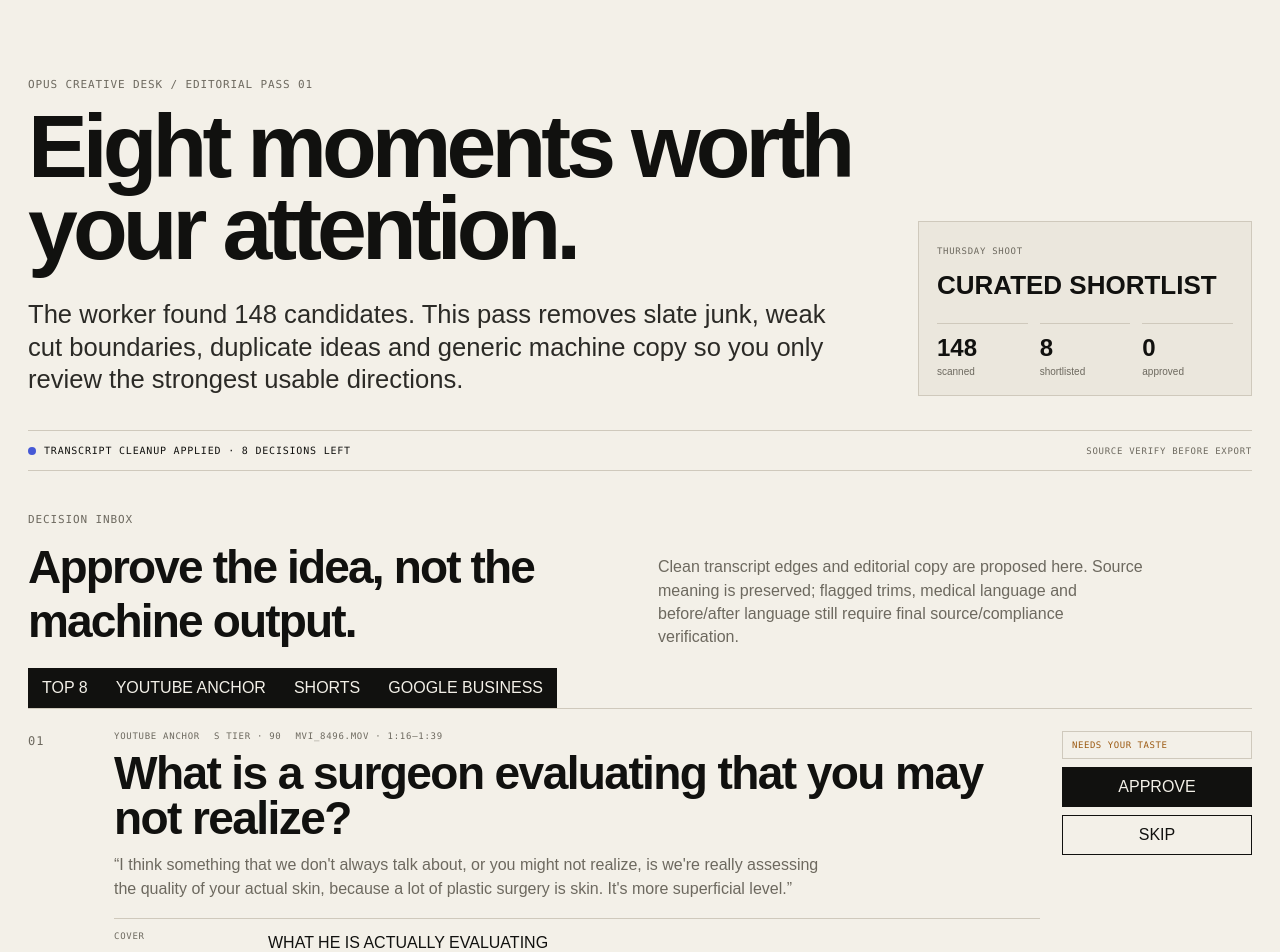
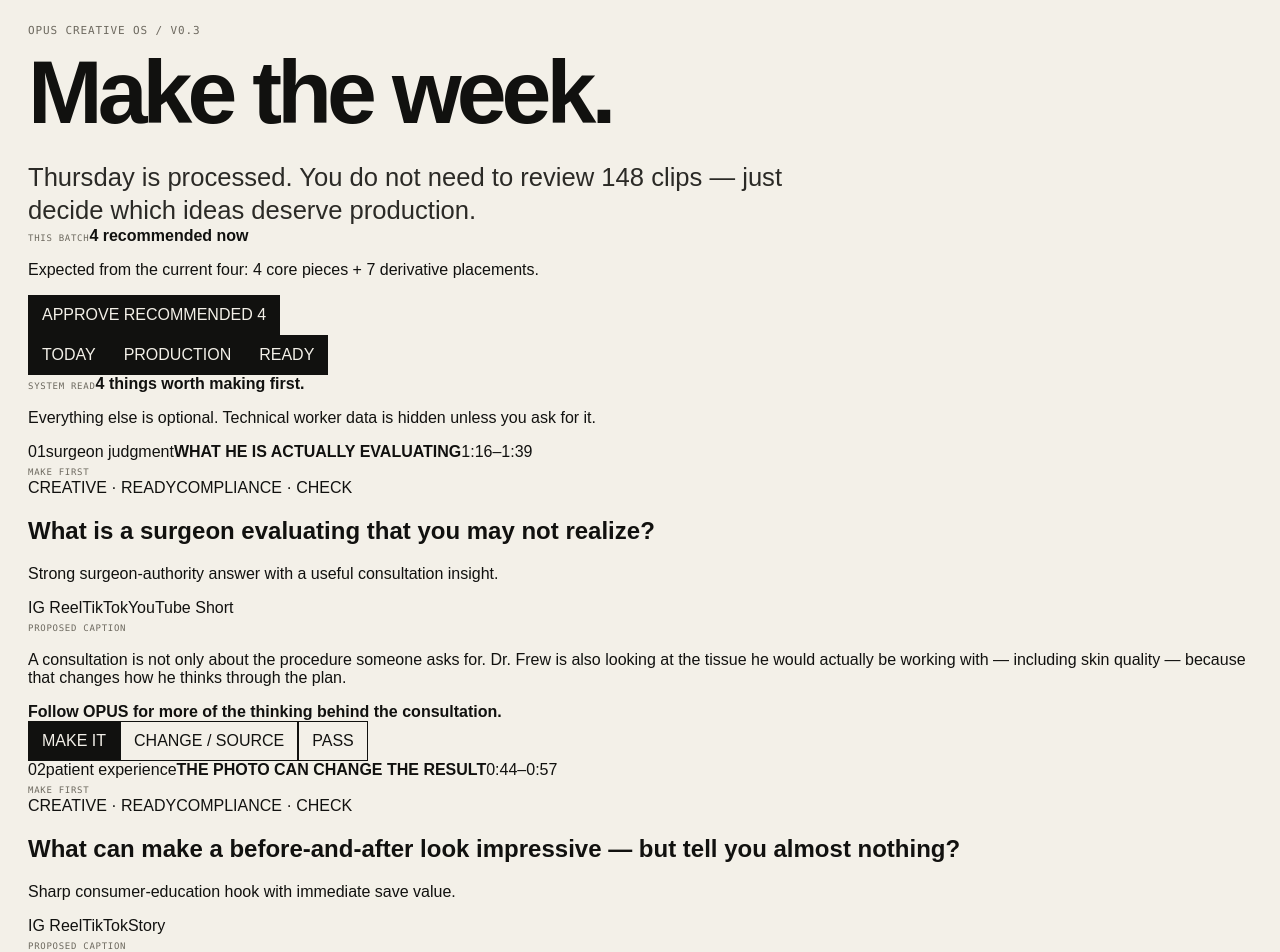
Before and after one commit to amydojo/opus-creative-worker, a Next.js app: page / in a window 1280 px wide. Shown: the top 952 px of the page. Built offline with nearby package versions, Linux system fonts and the light colour scheme.

Commit message:
feat: turn V0.3 into production cockpit

```diff
--- a/components/creative-desk.tsx
+++ b/components/creative-desk.tsx
@@ -1,48 +1,66 @@
 'use client';
 
 import { useMemo, useState } from 'react';
-import { cloudV2Packages, cloudV2Summary, type CloudPackage } from '@/lib/cloud-v2-packages';
+import { cloudV2Packages, type CloudPackage } from '@/lib/cloud-v2-packages';
 
-type ReviewState = 'REVIEW' | 'READY' | 'SKIP';
-type Item = CloudPackage & { reviewState: ReviewState };
-const lanes = ['all','youtube_anchor','shorts','google_business'] as const;
-type Lane = typeof lanes[number];
+type Decision='RECOMMENDED'|'APPROVED'|'PASS';
+type Stage='TODAY'|'PRODUCTION'|'READY';
+type Item=CloudPackage & { decision:Decision; stage:Stage; recommended:boolean; compliance:'CLEAR'|'CHECK'; outputs:string[]; rationale:string };
 
-function stamp(seconds: number) { const m=Math.floor(seconds/60); const s=Math.floor(seconds%60); return `${m}:${String(s).padStart(2,'0')}`; }
-function laneLabel(lane: string) { return lane.replaceAll('_',' ').toUpperCase(); }
+const priority=['opus-04e9e898fc71','opus-f28e0d28b915','opus-dcb641f936fc','opus-afb7e620170d'];
+const outputMap:Record<string,string[]>={
+ 'opus-04e9e898fc71':['IG Reel','TikTok','YouTube Short'],
+ 'opus-f28e0d28b915':['IG Reel','TikTok','Story'],
+ 'opus-dcb641f936fc':['IG Reel','Story','TikTok'],
+ 'opus-afb7e620170d':['IG Carousel/Reel','Story'],
+ 'opus-31e345937a0f':['IG Reel','TikTok','Story'],
+ 'opus-ee247f427667':['IG Reel','TikTok','Story'],
+ 'opus-4976083473be':['IG Reel','TikTok'],
+ 'opus-dfa0d1bd747f':['Google Business','IG Reel'],
+};
+const rationale:Record<string,string>={
+ 'opus-04e9e898fc71':'Strong surgeon-authority answer with a useful consultation insight.',
+ 'opus-f28e0d28b915':'Sharp consumer-education hook with immediate save value.',
+ 'opus-dcb641f936fc':'Makes the patient experience concrete through Tamara instead of generic service language.',
+ 'opus-afb7e620170d':'Clean introduction that gives Tamara a real role in the OPUS story.',
+ 'opus-31e345937a0f':'Specific evidence standard that reinforces the before/after accountability position.',
+ 'opus-ee247f427667':'Human, light construction content that breaks up the authority-heavy batch.',
+ 'opus-4976083473be':'Contrarian surgeon-selection hook with strong search/social utility.',
+ 'opus-dfa0d1bd747f':'Strong judgment signal, but safety language needs deliberate review.',
+};
+function stamp(seconds:number){const m=Math.floor(seconds/60);const s=Math.floor(seconds%60);return `${m}:${String(s).padStart(2,'0')}`}
 
-export function CreativeDesk() {
-  const [lane, setLane] = useState<Lane>('all');
-  const [items, setItems] = useState<Item[]>(cloudV2Packages.map((item) => ({...item, reviewState:'REVIEW'})));
-  const visible = useMemo(() => items.filter((item) => item.reviewState !== 'SKIP' && (lane === 'all' || item.lane === lane)), [items,lane]);
-  const approved = items.filter((item) => item.reviewState === 'READY').length;
-  const needsReview = items.filter((item) => item.reviewState === 'REVIEW').length;
-  function setState(id:string, reviewState:ReviewState) { setItems((current) => current.map((item) => item.id===id ? {...item,reviewState} : item)); }
+export function CreativeDesk(){
+ const [tab,setTab]=useState<Stage>('TODAY');
+ const [expanded,setExpanded]=useState<string|null>(null);
+ const [items,setItems]=useState<Item[]>(cloudV2Packages.map(x=>({...x,decision:'RECOMMENDED',stage:'TODAY',recommended:priority.includes(x.id),compliance:x.reviewFlags.some(f=>/medical|before\/after|service|verify/i.test(f))?'CHECK':'CLEAR',outputs:outputMap[x.id]??['IG Reel'],rationale:rationale[x.id]??'Useful source-backed moment from the Thursday batch.'})));
+ const today=useMemo(()=>items.filter(x=>x.stage===tab&&x.decision!=='PASS').sort((a,b)=>Number(b.recommended)-Number(a.recommended)),[items,tab]);
+ const recommended=items.filter(x=>x.stage==='TODAY'&&x.recommended&&x.decision==='RECOMMENDED');
+ const approved=items.filter(x=>x.decision==='APPROVED').length;
+ const approve=(id:string)=>setItems(xs=>xs.map(x=>x.id===id?{...x,decision:'APPROVED',stage:'PRODUCTION'}:x));
+ const approveBatch=()=>setItems(xs=>xs.map(x=>x.stage==='TODAY'&&x.recommended&&x.decision==='RECOMMENDED'?{...x,decision:'APPROVED',stage:'PRODUCTION'}:x));
+ const pass=(id:string)=>setItems(xs=>xs.map(x=>x.id===id?{...x,decision:'PASS'}:x));
 
-  return <main>
-    <section className="topbar">
-      <div><p className="eyebrow">OPUS CREATIVE DESK / EDITORIAL PASS 01</p><h1>Eight moments worth your attention.</h1><p className="lede">The worker found 148 candidates. This pass removes slate junk, weak cut boundaries, duplicate ideas and generic machine copy so you only review the strongest usable directions.</p></div>
-      <div className="summaryCard"><span className="tiny">THURSDAY SHOOT</span><strong>CURATED SHORTLIST</strong><div className="summaryGrid"><div><b>{cloudV2Summary.candidates}</b><span>scanned</span></div><div><b>{items.length}</b><span>shortlisted</span></div><div><b>{approved}</b><span>approved</span></div></div></div>
-    </section>
+ return <main>
+  <section className="cockpitHead"><div><p className="eyebrow">OPUS CREATIVE OS / V0.3</p><h1>Make the week.</h1><p className="lede">Thursday is processed. You do not need to review 148 clips — just decide which ideas deserve production.</p></div><div className="weekBox"><span className="tiny">THIS BATCH</span><strong>{recommended.length||approved} recommended now</strong><p>Expected from the current four: 4 core pieces + 7 derivative placements.</p><button onClick={approveBatch} disabled={!recommended.length}>APPROVE RECOMMENDED {recommended.length||4}</button></div></section>
 
-    <section className="actionBar"><div><span className="statusDot" /><span>TRANSCRIPT CLEANUP APPLIED · {needsReview} DECISIONS LEFT</span></div><span className="tiny">SOURCE VERIFY BEFORE EXPORT</span></section>
+  <nav className="cockpitNav">{(['TODAY','PRODUCTION','READY'] as Stage[]).map(x=><button key={x} className={tab===x?'active':''} onClick={()=>setTab(x)}>{x}{x==='PRODUCTION'&&approved?` · ${approved}`:''}</button>)}</nav>
 
-    <section className="resultsHeader"><div><p className="eyebrow">DECISION INBOX</p><h2>Approve the idea, not the machine output.</h2></div><p>Clean transcript edges and editorial copy are proposed here. Source meaning is preserved; flagged trims, medical language and before/after language still require final source/compliance verification.</p></section>
-    <div className="laneTabs">{lanes.map((value)=><button className={lane===value?'active':''} key={value} onClick={()=>setLane(value)}>{value==='all'?'TOP 8':laneLabel(value)}</button>)}</div>
+  {tab==='TODAY'&&<section className="briefStrip"><div><span className="tiny">SYSTEM READ</span><b>{recommended.length?`${recommended.length} things worth making first.`:'Recommended batch approved.'}</b></div><p>Everything else is optional. Technical worker data is hidden unless you ask for it.</p></section>}
 
-    <section className="results">{visible.map((item,index)=><article className="resultCard" key={item.id}>
-      <div className="rank">{String(index+1).padStart(2,'0')}</div>
-      <div className="resultMain">
-        <div className="metaRow"><span>{laneLabel(item.lane)}</span><span>{item.tier} TIER · {Math.round(item.score*100)}</span><span>{item.file} · {stamp(item.start)}–{stamp(item.end)}</span></div>
-        <h3>{item.hook}</h3>
-        <p className="why">“{item.transcript}”</p>
-        <div className="copyBlock"><span className="tiny">COVER</span><p>{item.cover}</p></div>
-        <div className="copyBlock"><span className="tiny">EDITORIAL CAPTION</span><p>{item.caption} <strong>{item.cta}</strong></p></div>
-        {item.reviewFlags.length>0 && <div className="copyBlock"><span className="tiny">FINAL CHECK</span><p>{item.reviewFlags.join(' · ')}</p></div>}
-      </div>
-      <aside className="resultSide"><span className={`pill pill-${item.reviewState==='READY'?'ready':'review'}`}>{item.reviewState==='READY'?'Approved':'Needs your taste'}</span><button onClick={()=>setState(item.id,'READY')}>{item.reviewState==='READY'?'APPROVED':'APPROVE'}</button><button className="quiet" onClick={()=>setState(item.id,'SKIP')}>SKIP</button></aside>
-    </article>)}</section>
+  <section className="makeGrid">{today.map((item,index)=><article className={`makeCard ${item.recommended?'recommended':''}`} key={item.id}>
+   <div className="poster"><span className="posterNo">{String(index+1).padStart(2,'0')}</span><span className="posterKicker">{item.topic.replaceAll('_',' ')}</span><strong>{item.cover}</strong><span className="posterSource">{stamp(item.start)}–{stamp(item.end)}</span></div>
+   <div className="makeBody"><div className="cardTop"><span className="tiny">{item.recommended?'MAKE FIRST':'OPTIONAL'}</span><div className="signals"><span className="creativeSignal">CREATIVE · READY</span><span className={item.compliance==='CLEAR'?'clearSignal':'checkSignal'}>COMPLIANCE · {item.compliance}</span></div></div>
+    <h2>{item.hook}</h2><p className="rationale">{item.rationale}</p>
+    <div className="outputs">{item.outputs.map(x=><span key={x}>{x}</span>)}</div>
+    <div className="proposed"><span className="tiny">PROPOSED CAPTION</span><p>{item.caption}</p><b>{item.cta}</b></div>
+    {expanded===item.id&&<div className="sourceDetails"><span className="tiny">SOURCE DETAILS</span><p>“{item.transcript}”</p><p>{item.file} · {stamp(item.start)}–{stamp(item.end)} · worker {item.tier}-tier {Math.round(item.score*100)}</p>{item.reviewFlags.length>0&&<p>Checks: {item.reviewFlags.join(' · ')}</p>}</div>}
+    <div className="decisionRow"><button onClick={()=>approve(item.id)}>{tab==='TODAY'?'MAKE IT':'MOVE FORWARD'}</button><button className="quiet" onClick={()=>setExpanded(expanded===item.id?null:item.id)}>{expanded===item.id?'CLOSE':'CHANGE / SOURCE'}</button>{tab==='TODAY'&&<button className="quiet" onClick={()=>pass(item.id)}>PASS</button>}</div>
+   </div>
+  </article>)}</section>
 
-    <section className="bottomRail"><div><span className="tiny">EDITORIAL REDUCTION</span><p>148 worker candidates → 29 channel packages → 8 distinct directions worth reviewing.</p></div><div><span className="tiny">YOUR JOB</span><p>{approved ? `${approved} approved. ` : ''}Approve or skip. The system keeps source verification and compliance-sensitive language gated before export.</p></div></section>
-  </main>;
+  {!today.length&&<section className="emptyState"><p className="eyebrow">{tab}</p><h2>{tab==='TODAY'?'Decision inbox cleared.':'Nothing here yet.'}</h2><p>{tab==='TODAY'?'The approved ideas have moved into Production.':'Approve something from Today and it will move here.'}</p></section>}
+
+  <footer className="cockpitFoot"><span>148 WORKER CANDIDATES → 8 EDITORIAL PICKS → 4 RECOMMENDED</span><span>NO AUTO-PUBLISH · HUMAN/COMPLIANCE GATE PRESERVED</span></footer>
+ </main>;
 }
```
